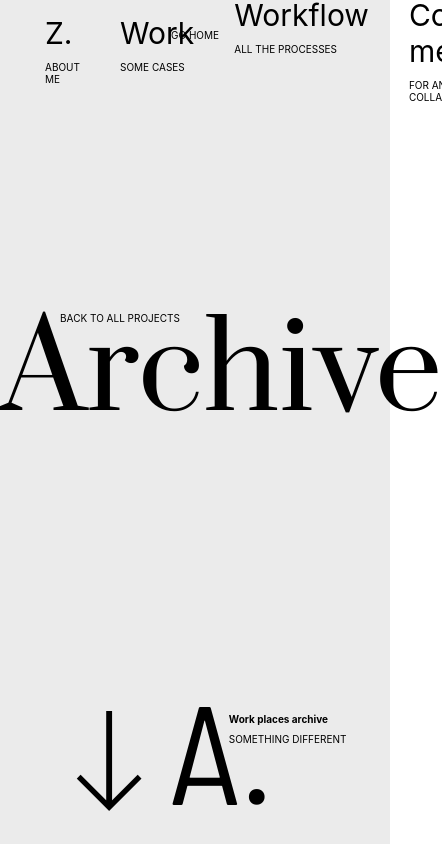
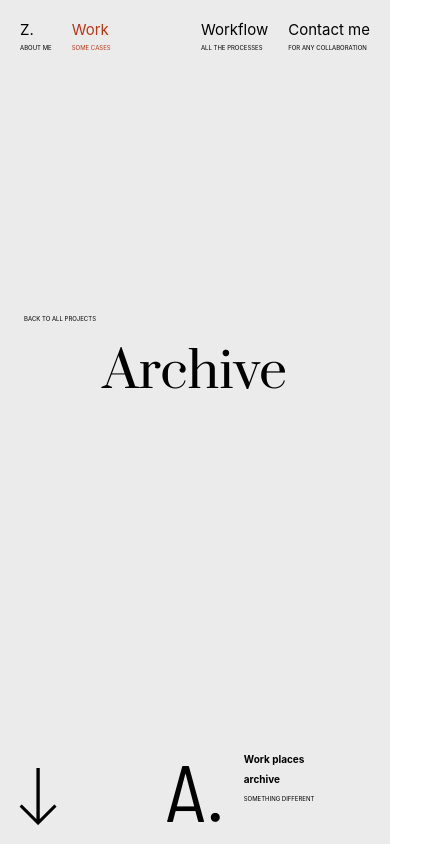
Before and after one commit to masaka222/folio20, a React (Create React App) app: page / in a window 390 px wide. Shown: the top 844 px of the page, 442 px wide, since content can reach past the window. Built offline with nearby package versions, Linux system fonts and the light colour scheme.

Commit message:
Basic media queries

```diff
--- a/src/App.js
+++ b/src/App.js
@@ -13,12 +13,12 @@ const App = () => {
     var width = document.documentElement.scrollHeight - document.documentElement.clientHeight;
     var scrolled = (winScroll / width) * 100;
     document.getElementById("myBar").style.height = scrolled + "%";
-}
+  }
 
   return (
     <div className="App">
-      <div class="progress-container">
-        <div class="progress-bar" id="myBar"></div>
+      <div className="progress-container">
+        <div className="progress-bar" id="myBar"></div>
       </div>
       <Header/>
       <Page1/>
--- a/src/components/Header/Header.css
+++ b/src/components/Header/Header.css
@@ -29,6 +29,14 @@
     padding: 2rem;
 }
 
+.header_item:hover {
+    cursor: pointer;
+}
+
+.active {
+    color: #b73717;
+}
+
 .item-big {
     font-size: 3rem;
     padding-bottom: 1rem;
@@ -37,3 +45,42 @@
     font-size: 1rem;
     text-transform: uppercase;
 }
+
+@media only screen and (max-width: 1024px){
+    .header_item {
+        padding: 1rem;
+    }
+
+    .item-big {
+        font-size: 2rem;
+        padding-bottom: .5rem;
+    }
+    .item-small {
+        font-size: .4rem;
+        text-transform: uppercase;
+    }
+}
+
+@media only screen and (max-width: 768px){
+    .middle {
+        display: none;
+    }
+
+    .header_container {
+        height: 7rem;
+        padding: 1rem;
+    }
+
+    .header_item {
+        padding: 1rem;
+    }
+
+    .item-big {
+        font-size: 1.5rem;
+        padding-bottom: .5rem;
+    }
+    .item-small {
+        font-size: 6px;
+        text-transform: uppercase;
+    }
+}
--- a/src/components/Header/Header.js
+++ b/src/components/Header/Header.js
@@ -10,7 +10,7 @@ const Header = () => {
                     <div className='item-big'>Z.</div>
                     <div className='item-small'>About me</div>
                 </div>
-                <div className='header_item'>
+                <div className='header_item active'>
                     <div className='item-big'>Work</div>
                     <div className='item-small'>Some cases</div>
                 </div>
--- a/src/components/Page1/Page1.css
+++ b/src/components/Page1/Page1.css
@@ -52,3 +52,45 @@
     transform: translate(-50%, -50%);
     line-height: 2rem;
 }
+
+@media only screen and (max-width: 1024px){
+    .archive {
+        font-size: 8rem;
+    }
+
+    .back {
+        left: 8rem;
+    }
+
+    .arrow {
+        font-size: 10rem;
+        margin-left: 1rem;
+    }
+
+    .alpha {
+        font-size: 10rem;
+    }
+
+}
+
+@media only screen and (max-width: 768px){
+    .archive {
+        font-size: 5rem;
+    }
+
+    .back {
+        left: 6rem;
+    }
+
+    .arrow {
+        font-size: 8rem;
+    }
+
+    .alpha {
+        font-size: 8rem;
+    }
+
+    .alpha_text {
+        left: 75%;
+    }
+}
--- a/src/components/Page2/Page2.css
+++ b/src/components/Page2/Page2.css
@@ -9,6 +9,11 @@
 
 .Page2_container {
     background-color: white;
-    width: 80rem;
-    height: 45rem;
+    /* width: 80rem;
+    height: 45rem; */
+    width: 50%;
+    height: 50%;
+
+    max-width: 80rem;
+    max-height: 45rem;
 }
```
